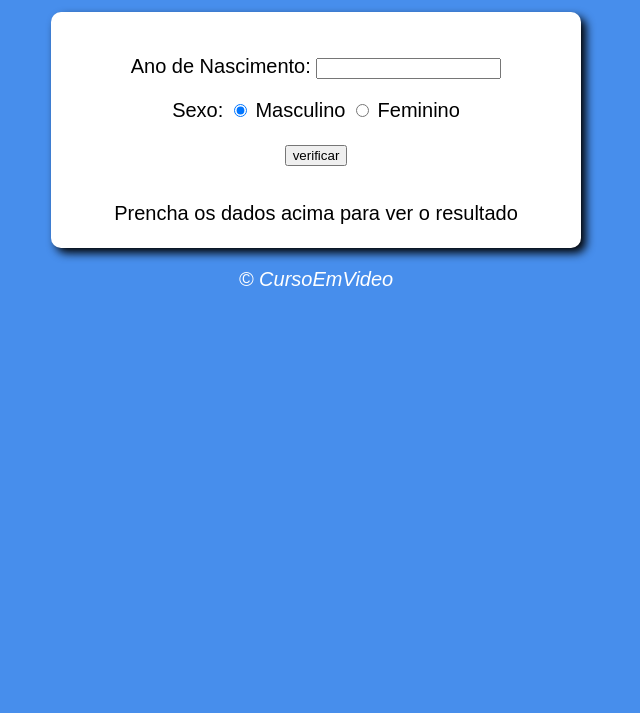
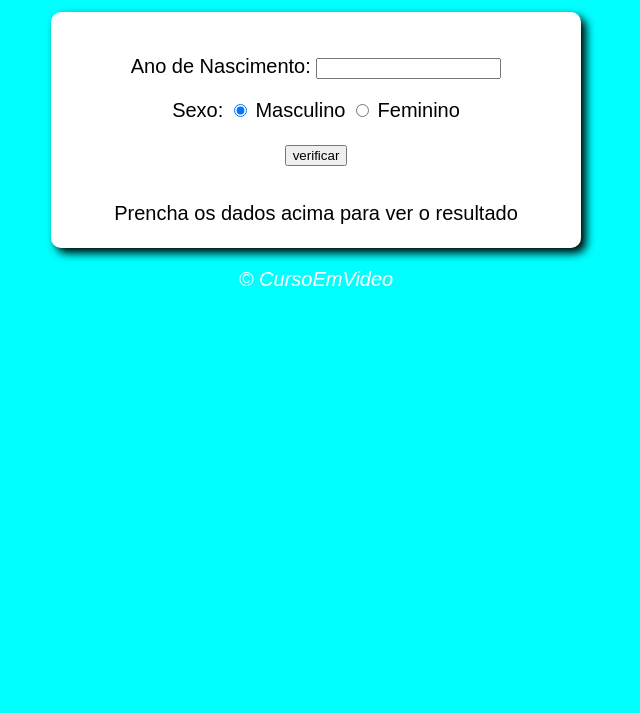
Before and after one commit to liscadoido/08-js-dom-condicoes, a plain HTML site: page idade.html in a window 1280 px wide. Shown: the part 87-800 px from the top of the page, without its empty margins (324-964 px from the left). Drawn offline with Linux system fonts and the light colour scheme.

Commit message:
ajuste final

```diff
--- a/style.css
+++ b/style.css
@@ -1,6 +1,6 @@
 body{
     font: normal 15pt Arial;
-    background-color: rgb(71, 142, 236);
+    background-color: aqua;
 }
 
 header{
```
